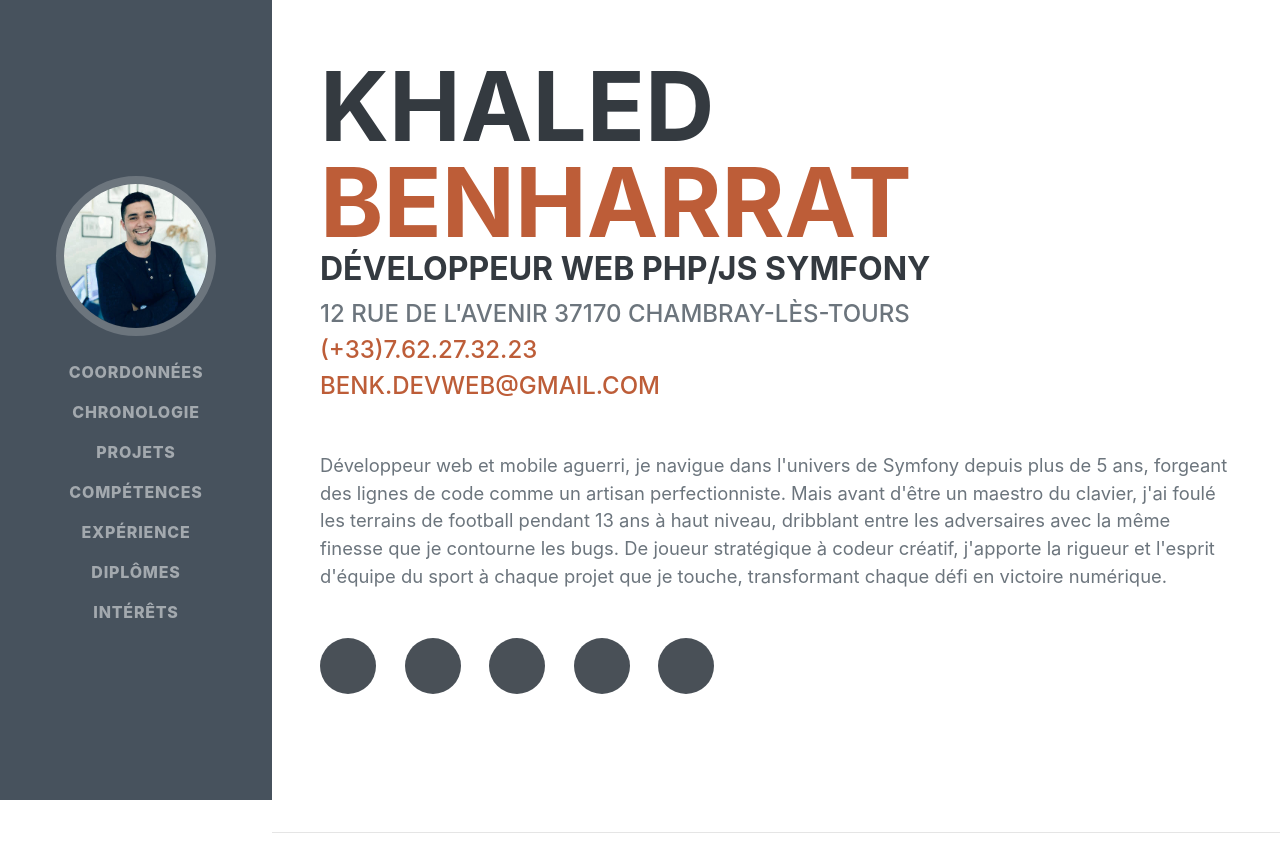
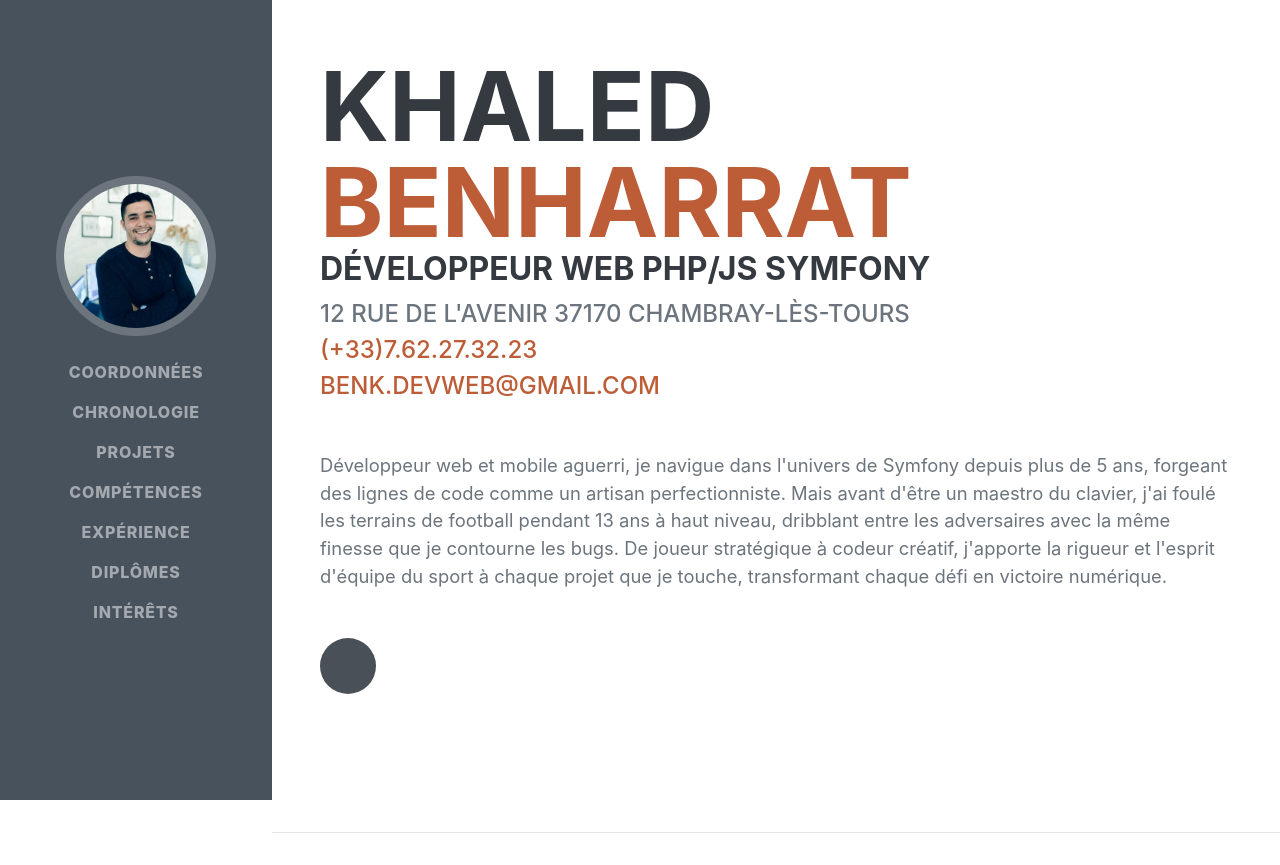
Before and after one commit to BenKod-r/cv-portfolio, a PHP site: page / in a window 1280 px wide. Shown: the top 865 px of the page. Run offline with PHP 8.4, Linux system fonts and the light colour scheme; some libraries are stand-ins or nearby versions; some web fonts are replaced.

Commit message:
Version 1.4

```diff
--- a/docker-compose.yml
+++ b/docker-compose.yml
@@ -1,7 +1,7 @@
 version: "3"
 services:
   webserver:
-    image: khaleddwm/cv-portfolio:v1.3
+    image: khaleddwm/cv-portfolio:v1.4
     ports:
       - "80:80"
       - "443:443"
--- a/index.php
+++ b/index.php
@@ -70,11 +70,11 @@
                         transformant chaque défi en victoire numérique.
                     </p>
                     <div class="social-icons d-flex justify-content-center d-lg-block">
-                        <a class="social-icon" href="https://fr.linkedin.com/in/%E2%9C%A8khaled-benharrat-54469a197" target="_blank"><i class="fa-brands fa-linkedin-in"></i></a>
-                        <a class="social-icon" href="https://github.com/benkod-r" target="_blank"><i class="fa-brands fa-github"></i></a>
-                        <a class="social-icon" href="https://gitlab.com/khaleddwm" target="_blank"><i class="fa-brands fa-gitlab"></i></a>
-                        <a class="social-icon" href="https://twitter.com/benharratk37" target="_blank"><i class="fa-brands fa-twitter"></i></a>
-                        <a class="social-icon" href="https://fr-fr.facebook.com/khaled.benharrat.33" target="_blank"><i class="fa-brands fa-facebook-f"></i></a>
+                        <a class="social-icon" href="https://www.linkedin.com/in/khaled-benharrat-symfony-php" target="_blank"><i class="fa-brands fa-linkedin-in"></i></a>
+<!--                        <a class="social-icon" href="https://github.com/benkod-r" target="_blank"><i class="fa-brands fa-github"></i></a>-->
+<!--                        <a class="social-icon" href="https://gitlab.com/khaleddwm" target="_blank"><i class="fa-brands fa-gitlab"></i></a>-->
+<!--                        <a class="social-icon" href="https://twitter.com/benharratk37" target="_blank"><i class="fa-brands fa-twitter"></i></a>-->
+<!--                        <a class="social-icon" href="https://fr-fr.facebook.com/khaled.benharrat.33" target="_blank"><i class="fa-brands fa-facebook-f"></i></a>-->
                     </div>
                 </div>
             </section>
```
